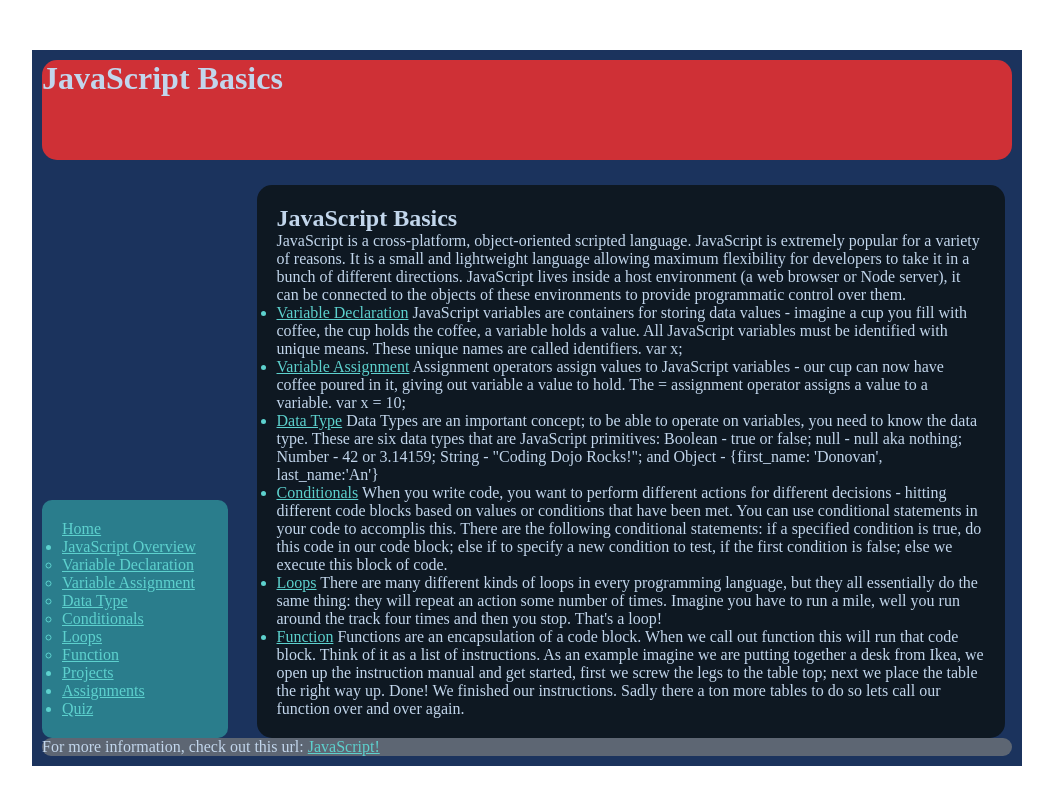
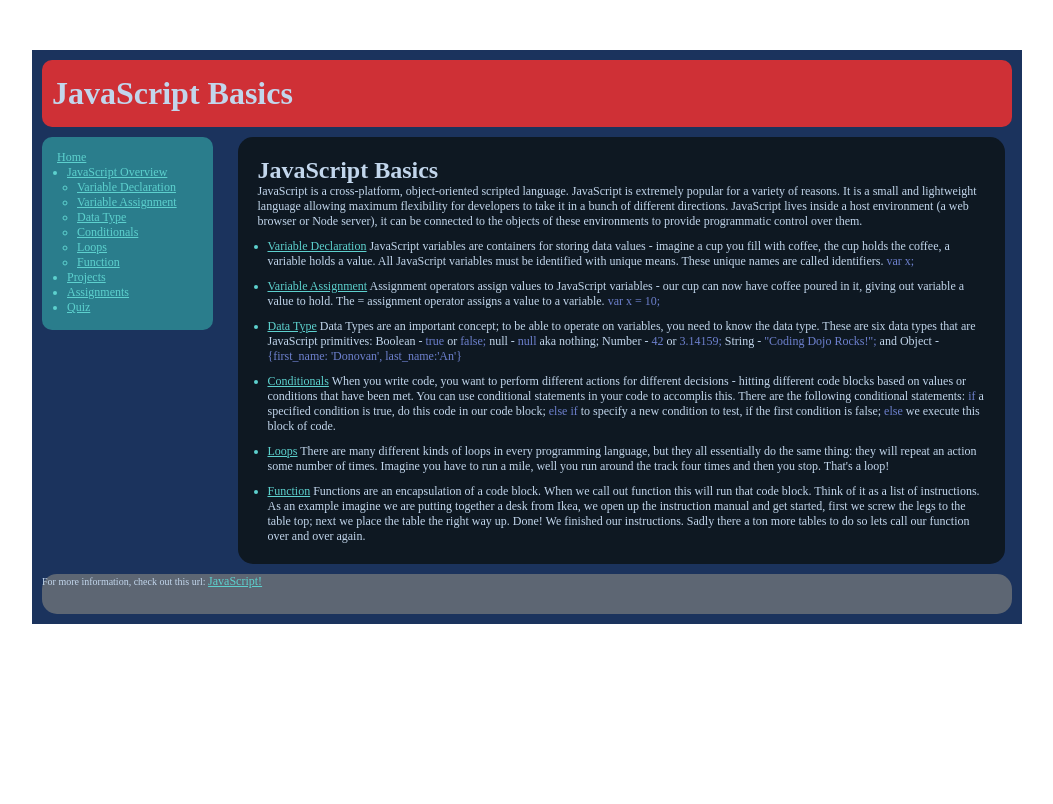
Before and after one commit to SDBranka/JavaScript_Basics, a plain HTML site: page index.html in a window 1280 px wide. Shown: the whole page, without its empty margins (113-1166 px from the left). Drawn offline with Linux system fonts and the light colour scheme; files that its build step writes are made by us from their sources.

Commit message:
foot not complete

```diff
--- a/css/style.css
+++ b/css/style.css
@@ -12,39 +12,64 @@
 }
 
 #header {
-	border-radius: 15px;
+	border-radius: 10px;
 	background-color: #cf3036;
-	height: 100px;
-	margin-bottom: 25px;
+	padding: 15px 10px;
+	margin-bottom: 10px;
 }
 
 #nav {
 	background-color: #2a7d8c;
 	border-radius: 10px;
-	padding: 20px;
-	display: inline-block;
+	padding: 10px 10px 15px 15px;
+	float: left;
 	width: 15%;
 	margin-right: 25px;
 }
 
-/* #nav ul {
-	list-style-position: inside;
-} */
+#nav ul {
+	padding: 0 0 0 10px;
+}
+
+#nav ul ul {
+	padding: 0 0 0 10px;
+}
 
 #main {
 	background-color: #0e1822;
 	border-radius: 15px;
 	display: inline-block;
-	width: 73%;
+	width: 75%;
 	padding: 20px;
-
 }
 
 #foot {
 	background-color: #5d6673;
 	border-radius: 15px;
+	margin-top: 10px;
+	height: 40px;
+	text-align: left;
+	padding: 10px, 10px, 10px, 30px;
+	font-size: 10px;
 }
 
 a, li {
 	color: #5dd1ce;
+	font-size: 12px;
 }
+
+p {
+	font-size: 12px;
+}
+
+span {
+	color: #6d80ce;
+}
+
+#main ul {
+	padding: 0 0 0 10px;
+}
+
+#main li {
+	margin: 10px 0 0 0;
+}
--- a/index.html
+++ b/index.html
@@ -6,7 +6,7 @@
 	<title>JavaScript Basics</title>
 	<meta name="description" content="">
 	<meta name="viewport" content="width=device-width, initial-scale=1">
-	<link rel="stylesheet" type="text/css" href="style.css">
+	<link rel="stylesheet" type="text/css" href="/css/style.css">
 </head>
 <body>
 	<div id="wrapper">
```
Also changed, not shown: jsloupssss.png (added), 1 other file.
